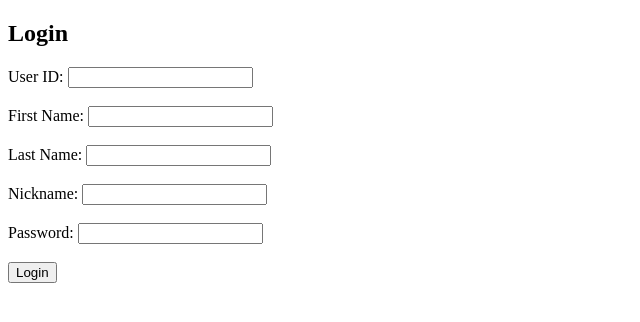
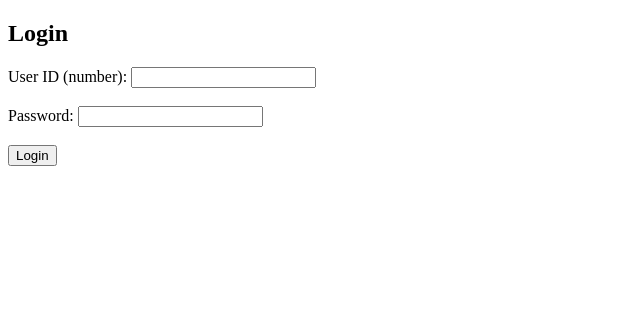
Before and after one commit to danasiongsin/itws2110-siongd, a PHP site: the page made by ITWS2110‐Fall2025‐siongd‐Quiz2/login.php in a window 1280 px wide. Shown: the top 322 px of the page, without its empty margins (0-640 px from the left). Run offline with PHP 8.4, Linux system fonts and the light colour scheme.

Commit message:
fix logging in. also remove extra fields from login

```diff
--- a/ITWS2110‐Fall2025‐siongd‐Quiz2/conn.php
+++ b/ITWS2110‐Fall2025‐siongd‐Quiz2/conn.php
@@ -1,13 +1,12 @@
 <?php
-$host = "localhost";
-$dbname = "ITWS2110‐Fall2025‐siongd‐Quiz2";
-$username = "phpmyadmin";
-$password = "NewPMApassword123!";
+$dbOK = false;
 
-try {
-    $pdo = new PDO("mysql:host=$host;dbname=$dbname", $username, $password);
-    $pdo->setAttribute(PDO::ATTR_ERRMODE, PDO::ERRMODE_EXCEPTION);
-} catch (PDOException $e) {
-    die("Database connection failed: " . $e->getMessage());
+@$db = new mysqli('localhost', 'phpmyadmin', 'NewPMApassword123!', 'iit');
+
+if ($db->connect_error) {
+   echo '<div class="messages">Could not connect to the database. Error: ';
+   echo $db->connect_errno . ' - ' . $db->connect_error . '</div>';
+} else {
+   $dbOk = true;
 }
 ?>
--- a/ITWS2110‐Fall2025‐siongd‐Quiz2/login.php
+++ b/ITWS2110‐Fall2025‐siongd‐Quiz2/login.php
@@ -12,7 +12,8 @@ if ($_SERVER['REQUEST_METHOD'] === 'POST') {
     $password = $_POST['password'];
 
     $stmt = $pdo->prepare("SELECT * FROM users WHERE userId = ?");
-    $stmt->execute([$user_id]);
+    $stmt->execute([$userId]);
+
     $user = $stmt->fetch();
 
     if ($user) {
@@ -38,14 +39,8 @@ if ($_SERVER['REQUEST_METHOD'] === 'POST') {
 <body>
 <h2>Login</h2>
 <form method="POST">
-    <label>User ID:</label>
+    <label>User ID (number):</label>
     <input type="text" name="userId" required><br><br>
-    <label>First Name:</label>
-    <input type="text" name="firstName" required><br><br>
-    <label>Last Name:</label>
-    <input type="text" name="lastName" required><br><br>
-    <label>Nickname:</label>
-    <input type="text" name="nickName" required><br><br>
     <label>Password:</label>
     <input type="password" name="password" required><br><br>
     <button type="submit">Login</button>
--- a/ITWS2110‐Fall2025‐siongd‐Quiz2/setupDB.txt
+++ b/ITWS2110‐Fall2025‐siongd‐Quiz2/setupDB.txt
@@ -16,8 +16,8 @@ CREATE TABLE `projects` (
 
 CREATE TABLE `projectMembership` (
    `projectId` int(11),
-   `memberId` varchar(255) not null,
-   FOREIGN KEY (`projectId`) REFERENCES courses(crn),
+   `memberId` int(11) not null,
+   FOREIGN KEY (`projectId`) REFERENCES projects(projectId),
    FOREIGN KEY (`memberId`) REFERENCES users(userId)
 );
 
```
